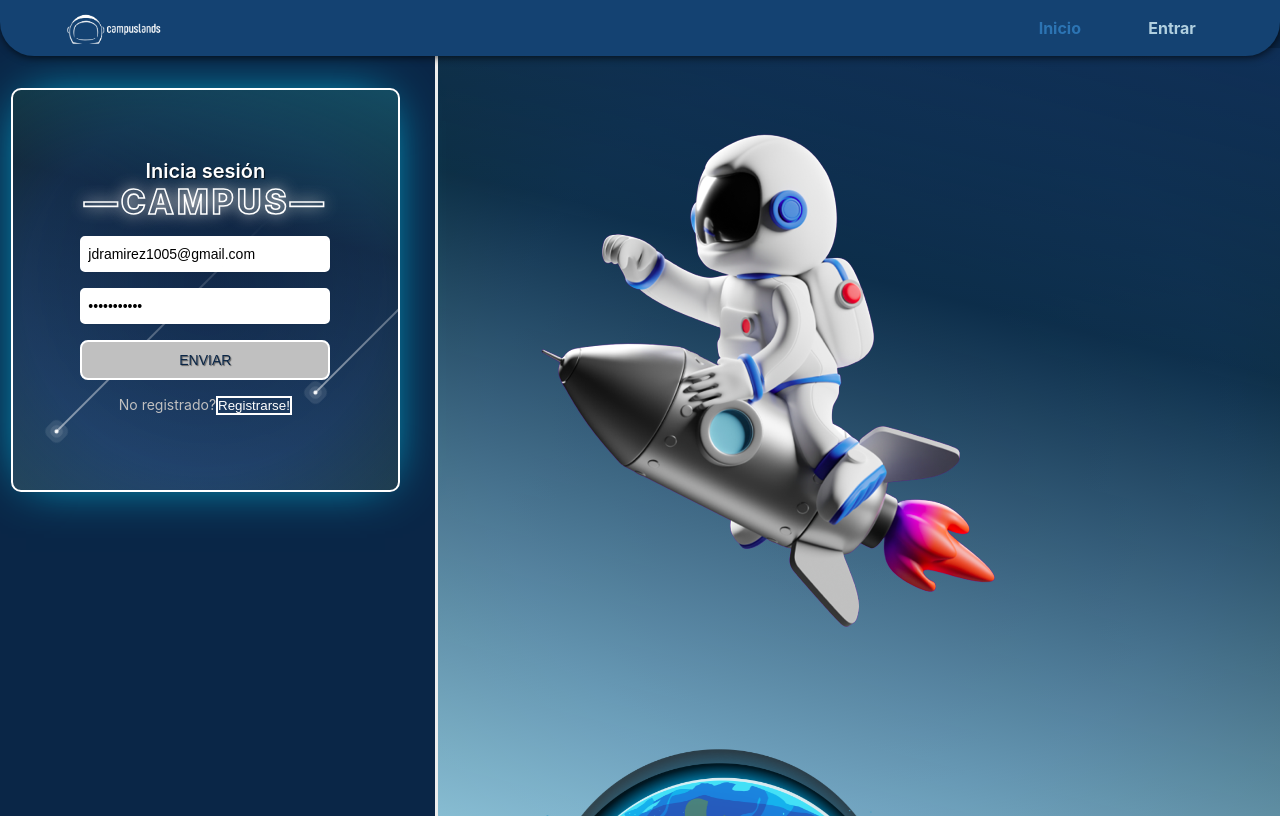
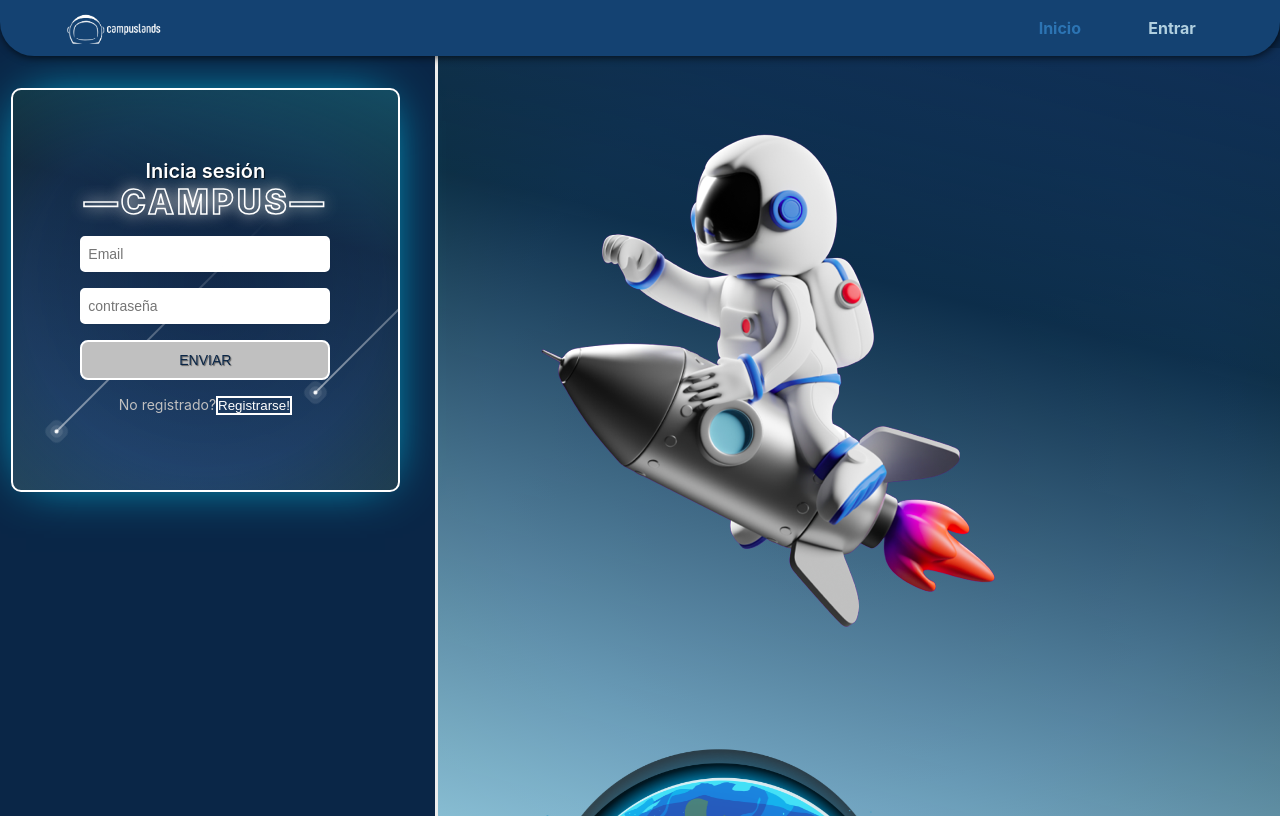
Before and after one commit to davidRamirez1005/library_campus, a React (Vite) app: page /Login in a window 1280 px wide. Built offline with nearby package versions, Linux system fonts and the light colour scheme; no server answers.

Commit message:
perf: :zap: useStade empty
to leave the fields of the login form empty

```diff
--- a/src/modules/auth/components/Login.jsx
+++ b/src/modules/auth/components/Login.jsx
@@ -14,8 +14,8 @@ export default function Login() {
     const navigate = useNavigate();
     const auth = useAuth();
 
-    let [ROL_EMAIL, getMail] = useState('jdramirez1005@gmail.com');
-    let [ROL_PASSWORD, getCon] = useState('secreto1005');
+    let [ROL_EMAIL, getMail] = useState('');
+    let [ROL_PASSWORD, getCon] = useState('');
     let [token, setToken] = useState('');
     let [isLoading, setIsLoading] = useState(false);
 
```
